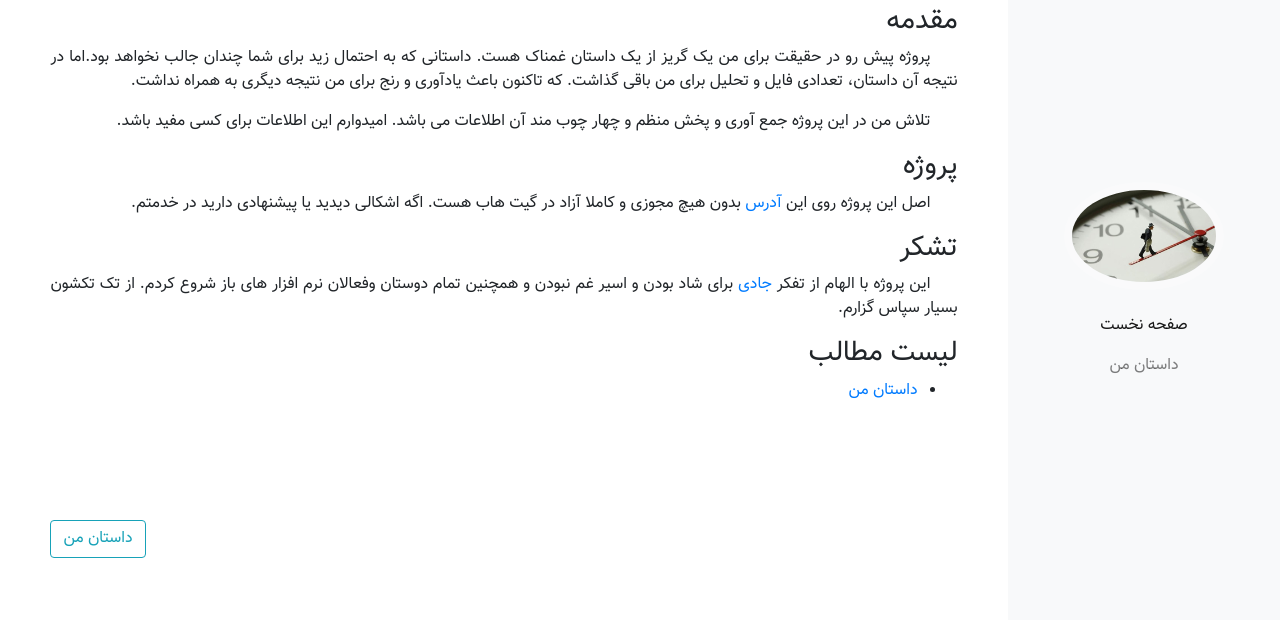
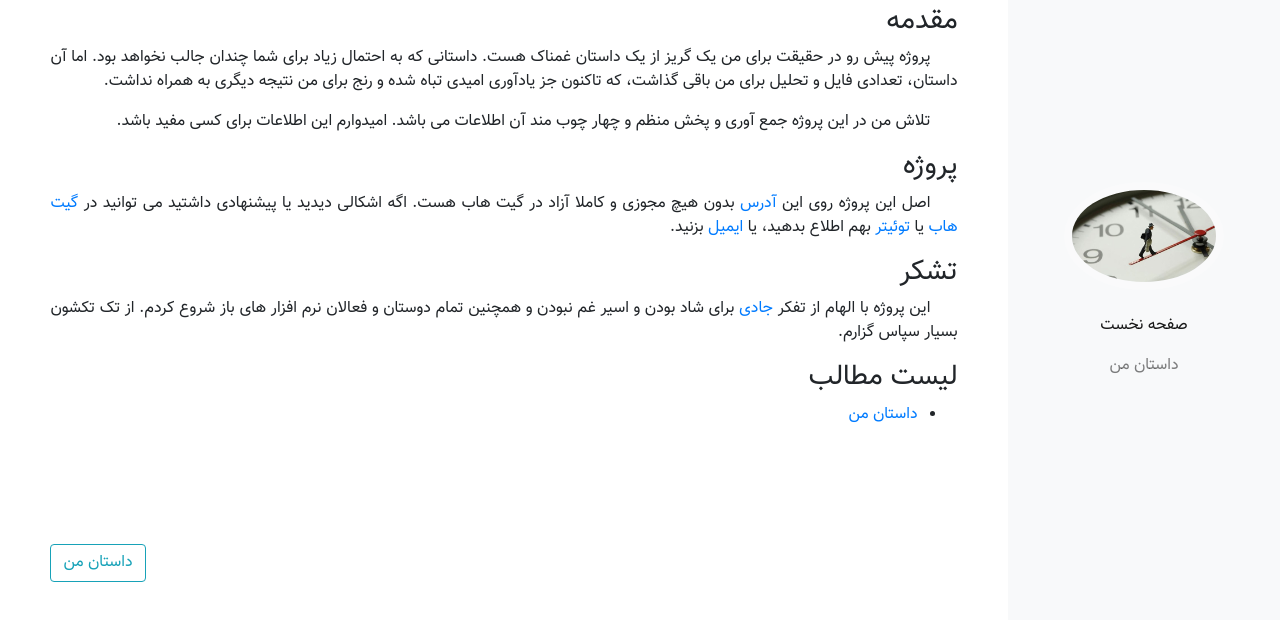
Before and after one commit to mohsen12999/myStory, a plain HTML site: page index.html in a window 1280 px wide. Shown: the part 120-740 px from the top of the page. Drawn offline with Linux system fonts and the light colour scheme; files whose address does not match are found by name.

Commit message:
correct some Misspelling

```diff
--- a/index.html
+++ b/index.html
@@ -63,8 +63,8 @@
     <h3>مقدمه</h3>
 
     <p>
-      پروژه پیش رو در حقیقت برای من یک گریز از یک داستان غمناک هست. داستانی که به احتمال زید برای شما چندان جالب نخواهد بود.اما
-      در نتیجه آن داستان، تعدادی فایل و تحلیل برای من باقی گذاشت. که تاکنون باعث یادآوری و رنج برای من نتیجه دیگری به همراه
+      پروژه پیش رو در حقیقت برای من یک گریز از یک داستان غمناک هست. داستانی که به احتمال زیاد برای شما چندان جالب نخواهد بود. اما
+       آن داستان، تعدادی فایل و تحلیل برای من باقی گذاشت، که تاکنون جز یادآوری امیدی تباه شده و رنج برای من نتیجه دیگری به همراه
       نداشت.
     </p>
     <p>
@@ -75,14 +75,14 @@
 
     <p>
       اصل این پروژه روی این
-      <a href="https://github.com/mohsen12999/myStory">آدرس</a> بدون هیچ مجوزی و کاملا آزاد در گیت هاب هست. اگه اشکالی دیدید یا پیشنهادی دارید در خدمتم.
+      <a href="https://github.com/mohsen12999/myStory">آدرس</a> بدون هیچ مجوزی و کاملا آزاد در گیت هاب هست. اگه اشکالی دیدید یا پیشنهادی داشتید می توانید در <a href="https://mohsen12999.github.com"> گیت هاب</a> یا <a href="https://twitter.com/mohsen1299">توئیتر</a>  بهم اطلاع بدهید، یا <a href="mailto:mohsen1299@gmail.com"> ایمیل</a> بزنید.
     </p>
 
     <h3>تشکر</h3>
 
     <p>
       این پروژه با الهام از تفکر
-      <a href="jadi.net">جادی</a> برای شاد بودن و اسیر غم نبودن و همچنین تمام دوستان وفعالان نرم افزار های باز شروع کردم. از تک تکشون بسیار
+      <a href="jadi.net">جادی</a> برای شاد بودن و اسیر غم نبودن و همچنین تمام دوستان و فعالان نرم افزار های باز شروع کردم. از تک تکشون بسیار
       سپاس گزارم.
     </p>
 
```
Also changed, not shown: myStory.html (+2 -2 lines), 1 other file.
